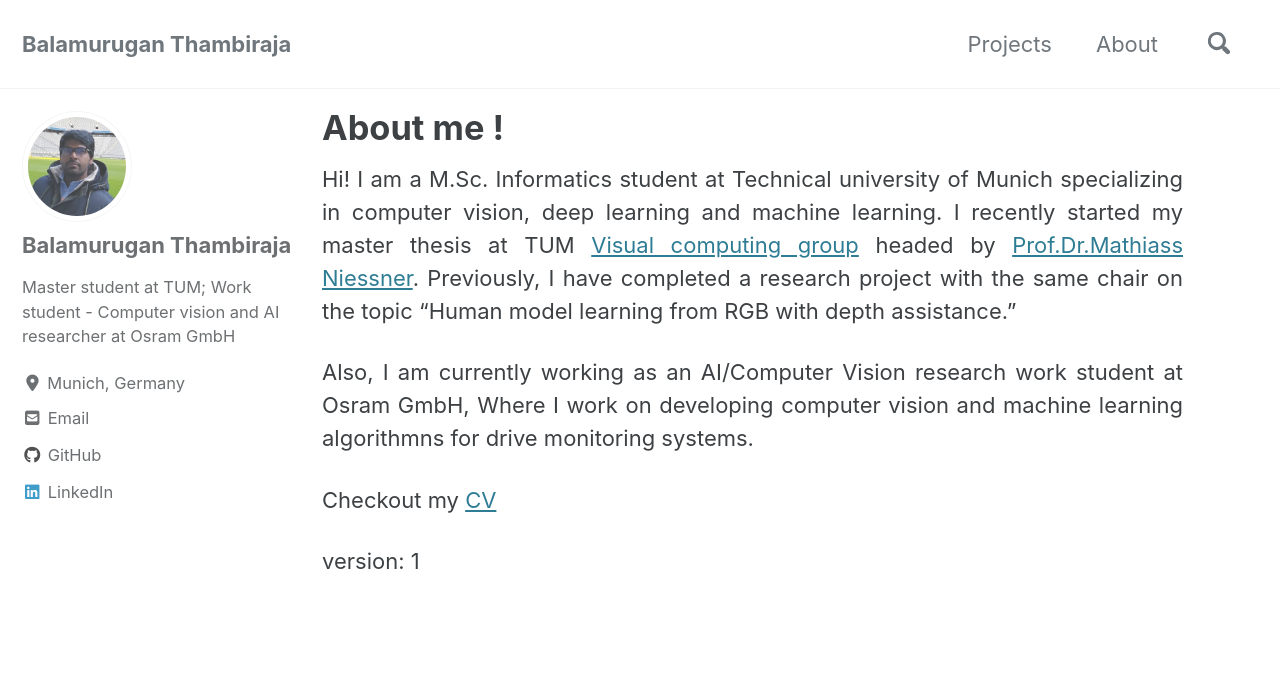
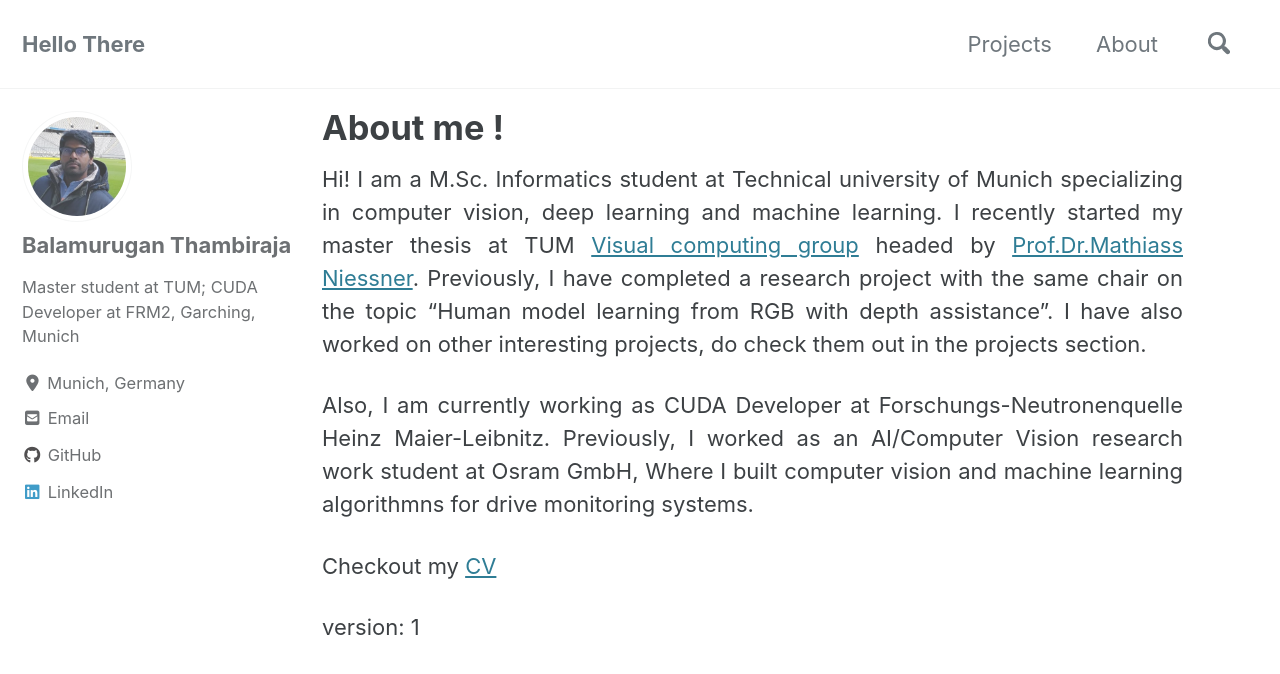
Before and after one commit to balamuruganthambiraja/balamuruganthambiraja_v0.github.io, a Jekyll site: the page built from _pages/about.md, in a window 1280 px wide and 900 px high. Shown: the top 674 px of the window. Built offline with Jekyll 4.4.1, drawn with Linux system fonts in a browser that asks for light colours; cached includes are drawn as plain includes; nearby versions of some CDN libraries.

Commit message:
adding latest bio

```diff
--- a/_config.yml
+++ b/_config.yml
@@ -16,7 +16,7 @@ minimal_mistakes_skin    : "default" # "air", "aqua", "contrast", "dark", "dirt"
 
 # Site Settings
 locale                   : "en-US"
-title                    : "Balamurugan Thambiraja"
+title                    : "Hello There"
 title_separator          : "-"
 subtitle                 : # site tagline that appears below site title in masthead
 name                     : "Balamurugan Thambiraja"
@@ -95,7 +95,7 @@ analytics:
 author:
   name             : "Balamurugan Thambiraja"
   avatar           :  "/images/biopic.jpg" # path of avatar image, e.g. "/assets/images/bio-photo.jpg"
-  bio              : "Master student at TUM; Work student - Computer vision and AI researcher at Osram GmbH"
+  bio              : "Master student at TUM; CUDA Developer at FRM2, Garching, Munich"
   location         : "Munich, Germany"
   email            :
   links:
--- a/_pages/about.md
+++ b/_pages/about.md
@@ -6,9 +6,9 @@ author_profile: true
 excerpt: "Welcome to my personal webpage"
 ---
 
-Hi! I am a M.Sc. Informatics student at Technical university of Munich specializing in computer vision, deep learning and machine learning. I recently started my master thesis at TUM [Visual computing group](http://www.niessnerlab.org/index.html) headed by [Prof.Dr.Mathiass Niessner](http://www.niessnerlab.org/members/matthias_niessner/profile.html). Previously, I have completed a research project with the same chair on the topic "Human model learning from RGB with depth assistance."
+Hi! I am a M.Sc. Informatics student at Technical university of Munich specializing in computer vision, deep learning and machine learning. I recently started my master thesis at TUM [Visual computing group](http://www.niessnerlab.org/index.html) headed by [Prof.Dr.Mathiass Niessner](http://www.niessnerlab.org/members/matthias_niessner/profile.html). Previously, I have completed a research project with the same chair on the topic "Human model learning from RGB with depth assistance". I have also worked on other interesting projects, do check them out in the projects section.
 
-Also, I am currently working as an AI/Computer Vision research work student at Osram GmbH, Where I work on developing computer vision and machine learning algorithmns for drive monitoring systems.
+Also, I am currently working as CUDA Developer at Forschungs-Neutronenquelle Heinz Maier-Leibnitz. Previously, I worked as an AI/Computer Vision research work student at Osram GmbH, Where I built computer vision and machine learning algorithmns for drive monitoring systems.
 
 Checkout my [CV](/pdfs/BalamuruganThambiraja_CV.pdf)
 
```
